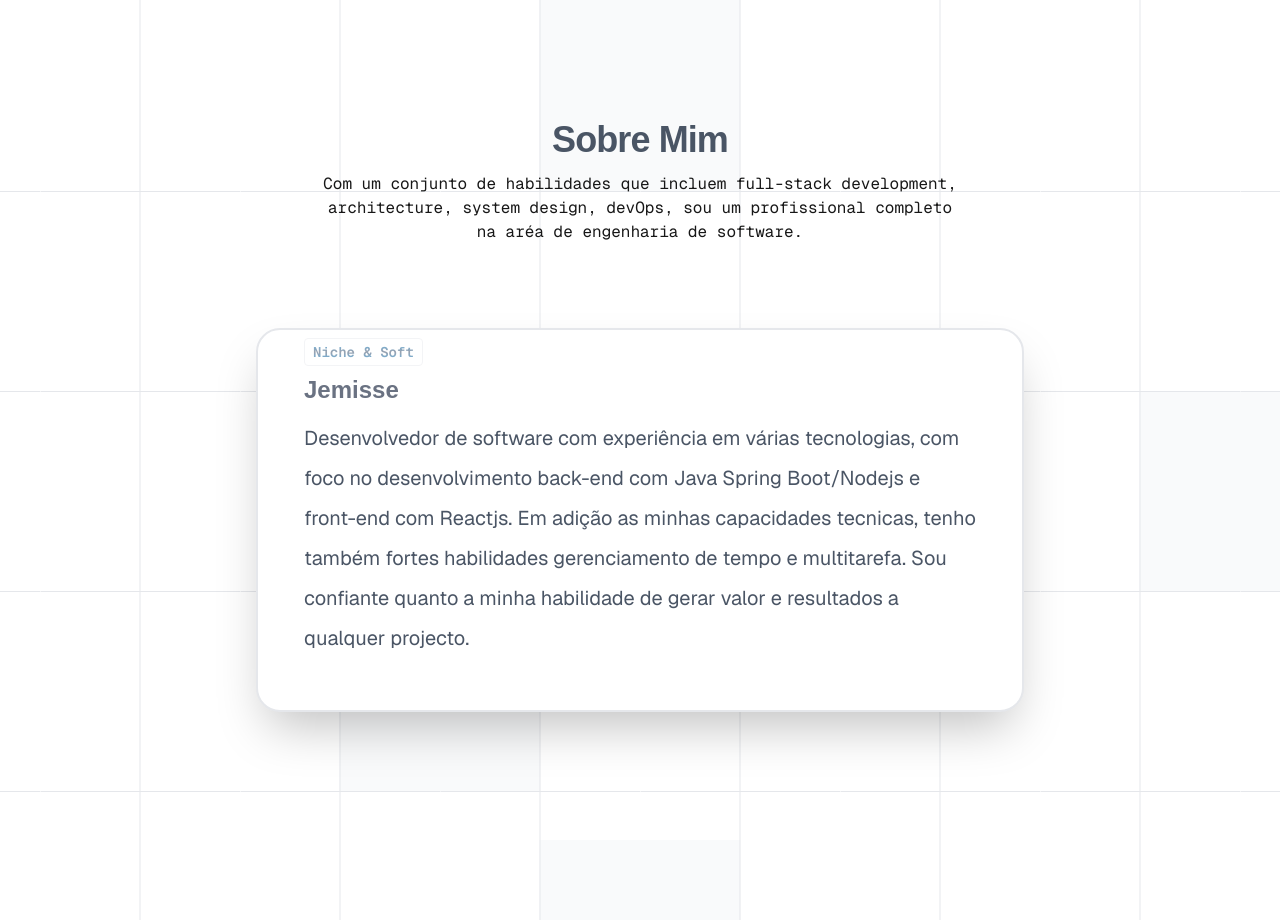
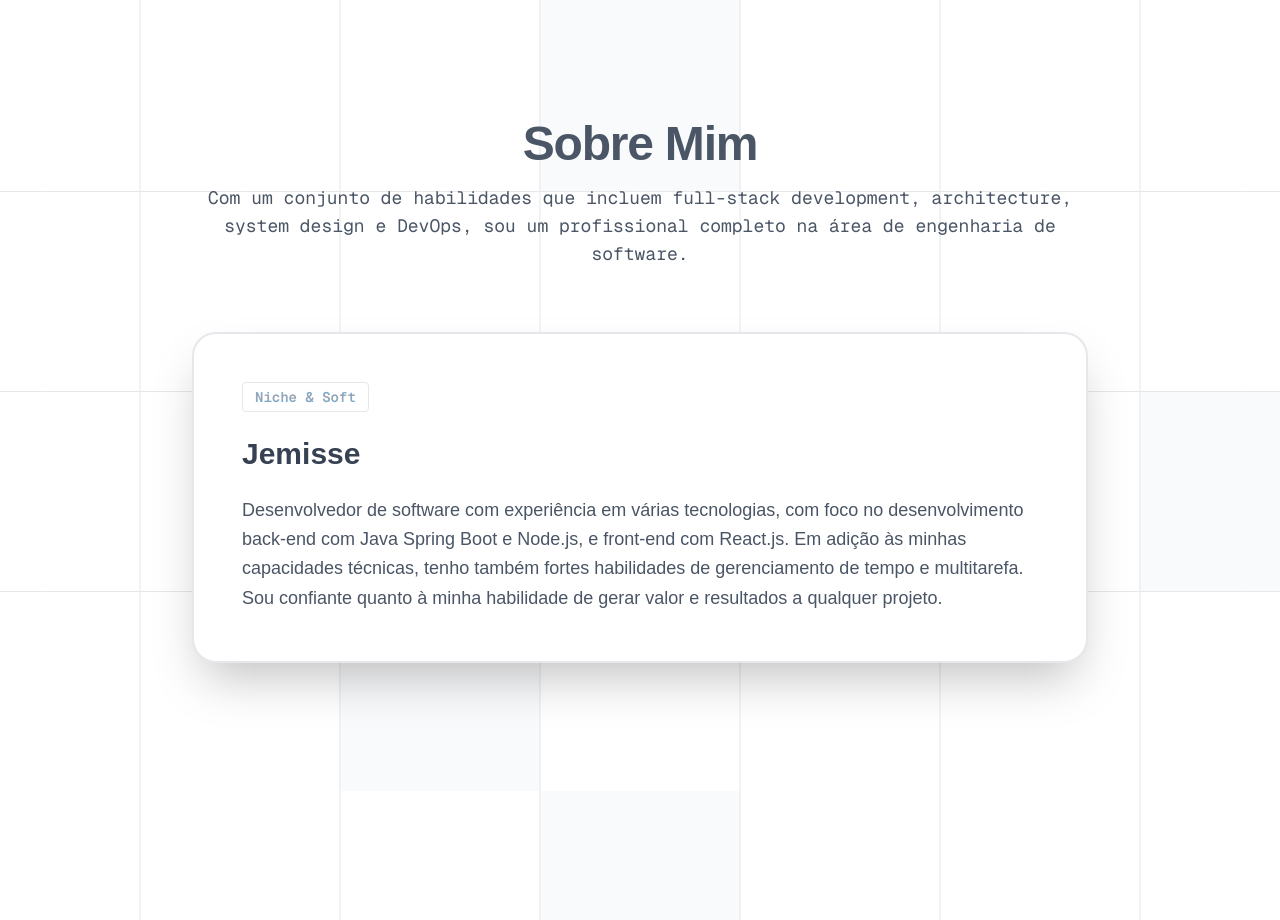
Before and after one commit to Jemissemacuacua/Portifolio-Nextjs, a Next.js app in the folder my-app/: page / in a window 1280 px wide. Shown: the part 2720-3640 px from the top of the page. Built offline with nearby package versions, Linux system fonts and the light colour scheme.

Commit message:
Organizar e melhorar o conteúdo da seção Sobre

```diff
--- a/my-app/app/sections/Sobre.tsx
+++ b/my-app/app/sections/Sobre.tsx
@@ -1,13 +1,8 @@
 "use client";
-
 function Sobre() {
 return (
-
-
 <div className="relative isolate overflow-hidden bg-white px-3 py-20 sm:py-32 lg:overflow-visible lg:px-0 ">
 <div className="absolute inset-0 -z-10 overflow-hidden">
-
-
 <svg
 aria-hidden="true"
 className="absolute top-0 left-[max(50%,25rem)] h-256 w-512 -translate-x-1/2 mask-[radial-gradient(64rem_64rem_at_top,sky,transparent)] stroke-gray-200"
@@ -34,56 +29,33 @@ function Sobre() {
 </svg>
 </div>
 
-
-      <>
-        <h2 className="text-4xl font-semibold tracking-tight text-balance text-gray-600 sm:text-4xl text-center">
+<div className="mx-auto max-w-4xl">
+<h2 className="text-4xl font-semibold tracking-tight text-gray-600 sm:text-5xl text-center mb-4">
 Sobre Mim
 </h2>
-        <p className="text-center py-3 font-mono md:w-1/2 mx-auto">
-          Com um conjunto de habilidades que incluem full-stack development, architecture, system design, devOps, sou um profissional completo na aréa de engenharia de software.
+<p className="text-center text-lg text-gray-600 font-mono mb-16">
+Com um conjunto de habilidades que incluem full-stack development, architecture, system design e DevOps, sou um profissional completo na área de engenharia de software.
 </p>
 
-        <br />
-        <br />
-        <br />
+<div className="relative isolate overflow-hidden px-6 py-8 shadow-2xl rounded-3xl sm:px-8 md:py-12 lg:px-12 border-2 border-gray-200 bg-white">
+<div className="space-y-6">
+<div>
+<p className="inline-block border border-gray-200 rounded px-3 py-1 text-sm font-mono bg-gradient-to-t from-sky-400 via-gray-400 to-sky-400 bg-clip-text text-transparent font-semibold">
+Niche & Soft
+</p>
+</div>
 
-      </>
-
-
-      <div className="relative isolate overflow-hidden px-4 pt-4 shadow-2xl rounded-3xl sm:px-4  md:pt-4 lg:flex lg:gap-x-20 lg:px-4 lg:pt-2 border-2 border-gray-200 md:mx-auto md:w-3/5 bg-white">
-
-
-
-        <div className="mx-auto grid max-w-2xl grid-cols-1 gap-x-8 gap-y-1">
-          <div className="">
-            <div className="">
-              <div className="">
-                <p className="text-base/7 font-semibold bg-gradient-to-t from-sky-400 via-gray-400 to-sky-400 bg-clip-text text-transparent">
-
-                  <span className="border border-gray-100 rounded px-2 py-1 text-sm font-mono">Niche & Soft</span>
-                </p>
-                <h1 className="mt-2 text-2xl font-semibold text-gray-500">
+<h1 className="text-3xl font-semibold text-gray-700">
 Jemisse
 </h1>
-                <p className="mt-3 text-xl/10 text-gray-600 font-sans ">
-                  Desenvolvedor de software com experiência em várias tecnologias, com foco no desenvolvimento back-end com Java Spring Boot/Nodejs e front-end com Reactjs. Em adição as minhas capacidades tecnicas, tenho também fortes habilidades gerenciamento de tempo e multitarefa. Sou confiante quanto a minha habilidade de gerar valor e resultados a qualquer projecto.
+
+<p className="text-lg leading-relaxed text-gray-600">
+Desenvolvedor de software com experiência em várias tecnologias, com foco no desenvolvimento back-end com Java Spring Boot e Node.js, e front-end com React.js. Em adição às minhas capacidades técnicas, tenho também fortes habilidades de gerenciamento de tempo e multitarefa. Sou confiante quanto à minha habilidade de gerar valor e resultados a qualquer projeto.
 </p>
 </div>
 </div>
 </div>
-          <br />
-          <br />
-
-
-
-
-
 </div>
-      </div>
-    </div>
-
-
   )
 }
-
 export default Sobre;
```
Lines whose indentation alone changed are shown as unchanged.
